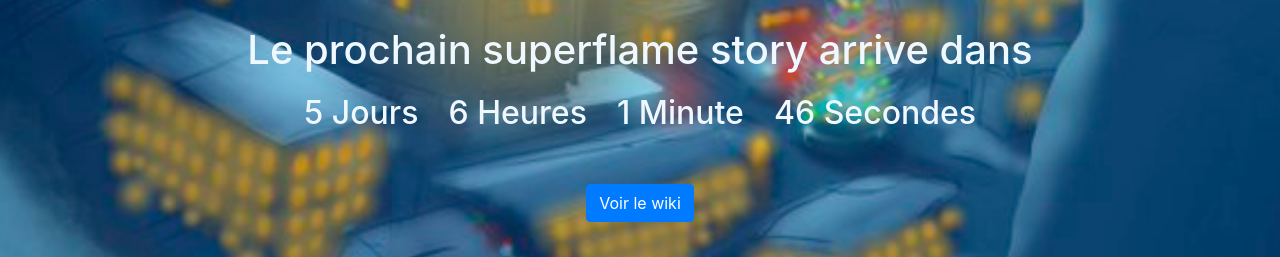
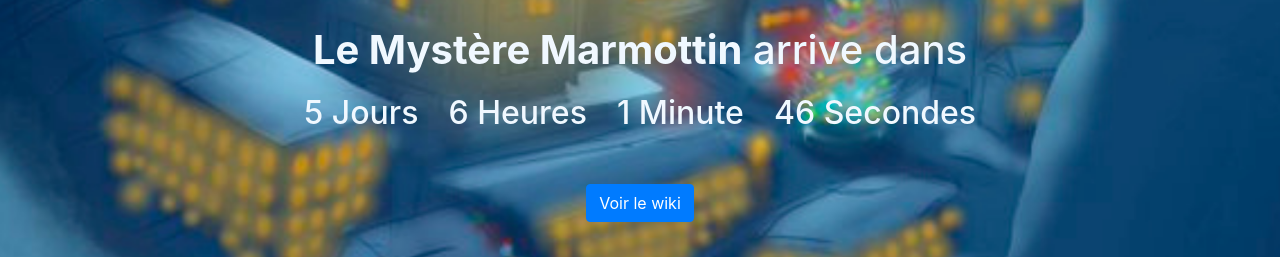
Before and after one commit to taonix/SS, a plain HTML site: page index.html in a window 1280 px wide. Shown: the top 257 px of the page. Drawn offline with nearby package versions, Linux system fonts and the light colour scheme.

Commit message:
NOm du site web update

```diff
--- a/index.html
+++ b/index.html
@@ -4,7 +4,7 @@
     <meta charset="UTF-8">
     <meta name="viewport" content="width=device-width, initial-scale=1.0">
     <link rel="icon" href="./src/img/logo.jpg" type="image/jpg">
-    <title>Superflame Story</title>
+    <title>Le Mystère Marmottin</title>
 
     <script src="https://ajax.googleapis.com/ajax/libs/jquery/3.5.1/jquery.min.js"></script>
 
@@ -23,7 +23,7 @@
 <body>
 <div class="bg-image"></div>
 
-    <h1 style="text-align: center;margin-top: 2%;" class="title">Le prochain superflame story arrive dans</h1>
+    <h1 style="text-align: center;margin-top: 2%;" class="title"><strong>Le Mystère Marmottin</strong> arrive dans</h1>
     <div class="Counter" style="text-align: center;">
         <h2 class="bloc" id="days" style="display: inline-block;margin: 1%;">
         </h2>
```
